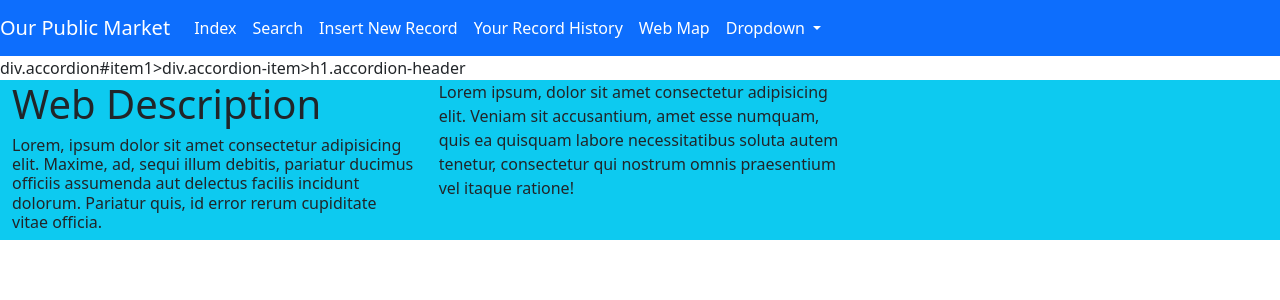
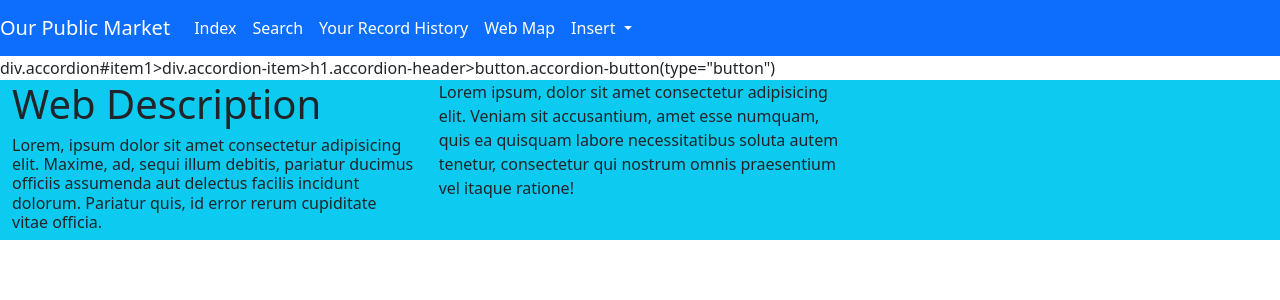
Before and after one commit to tommyliu313/atwdiproject, a PHP site: page /webmap.html in a window 1280 px wide. Shown: the top 300 px of the page. Run offline with PHP 8.4, Linux system fonts and the light colour scheme.

Commit message:
20221102 1553

```diff
--- a/index.html
+++ b/index.html
@@ -37,7 +37,7 @@ nav#top #navbarNavDropdown ul.navbar-nav li.nav-item {
         <li class="nav-item active"><a class="nav-link" href="index.html"> Index</a></li>
           <li class="nav-item"><a class="nav-link" href="search.php"> Search </a></li>
           <li class="nav-item"><a class="nav-link" href=""> Your Record History</a></li>
-          <li class="nav-item"><a href="" class="nav-link">Web Map</a></li>
+          <li class="nav-item"><a href="webmap.html" class="nav-link">Web Map</a></li>
           <li class="nav-item dropdown">
             <a href="#" class="nav-link dropdown-toggle" id="navbarDropdown" role="button" data-bs-toggle="dropdown" aria-expanded="false">
               Insert
--- a/insert/newrecord/insertrecord.html
+++ b/insert/newrecord/insertrecord.html
@@ -43,7 +43,7 @@ center {
         <li class="nav-item active"><a class="nav-link" href="../../index.html"> Index</a></li>
           <li class="nav-item"><a class="nav-link" href="../../search.php"> Search </a></li>
           <li class="nav-item"><a class="nav-link" href=""> Your Record History</a></li>
-          <li class="nav-item"><a href="" class="nav-link">Web Map</a></li>
+          <li class="nav-item"><a href="../../webmap.html" class="nav-link">Web Map</a></li>
           <li class="nav-item dropdown">
             <a href="#" class="nav-link dropdown-toggle" id="navbarDropdown" role="button" data-bs-toggle="dropdown" aria-expanded="false">
               Insert
--- a/webmap.html
+++ b/webmap.html
@@ -20,6 +20,9 @@ nav#top #navbarNavDropdown ul.navbar-nav li.nav-item {
     <meta name="viewport" content="width=device-width, initial-scale=1.0">
     <link rel="stylesheet" href="static/css/bootstrap-5.2.1-dist/css/bootstrap.min.css"></link>
     <script src="static/css/bootstrap-5.2.1-dist/js/bootstrap.min.js"></script>
+    <script src="static/js/jquery-3.6.1.min.js"></script>
+    <script src="static/js/navbartoggle.js"></script>
+    <script src="https://cdn.jsdelivr.net/npm/bootstrap@5.1.1/dist/js/bootstrap.bundle.min.js" integrity="sha384-/bQdsTh/da6pkI1MST/rWKFNjaCP5gBSY4sEBT38Q/9RBh9AH40zEOg7Hlq2THRZ" crossorigin="anonymous"></script>
     <title>Document</title>
 </head>
 
@@ -32,18 +35,17 @@ nav#top #navbarNavDropdown ul.navbar-nav li.nav-item {
         <ul class="navbar-nav">
         <li class="nav-item active"><a class="nav-link" href="index.html"> Index</a></li>
           <li class="nav-item"><a class="nav-link" href="search.php"> Search </a></li>
-        <li class="nav-item"><a class="nav-link" href="/insert/newrecord/insertrecord.html"> Insert New Record</a></li>
           <li class="nav-item"><a class="nav-link" href=""> Your Record History</a></li>
-        <li class="nav-item"><a href="" class="nav-link">Web Map</a></li>
+          <li class="nav-item"><a href="webmap.html" class="nav-link">Web Map</a></li>
           <li class="nav-item dropdown">
             <a href="#" class="nav-link dropdown-toggle" id="navbarDropdown" role="button" data-bs-toggle="dropdown" aria-expanded="false">
-            Dropdown
+              Insert
             </a>
             <ul class="dropdown-menu" aria-labelledby="navbarDropdown">
+              <li><a class="dropdown-item" href="./insert/newrecord/insertrecord.html">
+                New Record</a></li>
                 <li><a href="#" class="dropdown-item">
-              Whole New Market Record</a></li>
-              <li><a href="#" class="dropdown-item">
-                Whole New Market Record</a></li>
+                  New Tenancy</a></li>
             </ul>
           </li>
         </ul>
@@ -52,7 +54,7 @@ nav#top #navbarNavDropdown ul.navbar-nav li.nav-item {
     <!--navbarend-->
 
 <!--Accordion Start-->
-div.accordion#item1>div.accordion-item>h1.accordion-header
+div.accordion#item1>div.accordion-item>h1.accordion-header>button.accordion-button(type="button")
 
 <!--Accordion End-->
 
```
Also changed, not shown: search.php (+5 -4 lines). Lines whose indentation alone changed are shown as unchanged.
